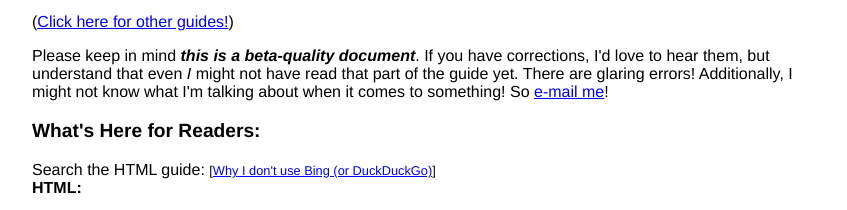
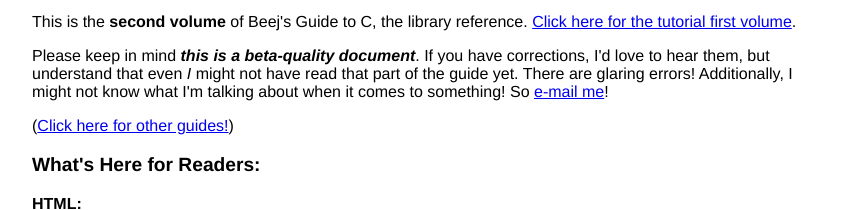
Before and after one commit to beejjorgensen/bgclr, a plain HTML site: page website/index.html in a window 1280 px wide. Shown: the part 496-706 px from the top of the page, without its empty margins (208-1055 px from the left). Drawn offline with Linux system fonts and the light colour scheme.

Commit message:
ref to main guide

```diff
--- a/website/index.html
+++ b/website/index.html
@@ -55,8 +55,9 @@
 		<div class="left">
 			<h1 class="maintitle">Beej's Guide to C Programming&mdash;Library Reference</h1>
 
-			<p>
-			(<a href="http://beej.us/guide/">Click here for other guides!</a>)
+            <p>This is the <b>second volume</b> of Beej's Guide to C,
+            the library reference. <a href="/guide/bgc">Click here for
+            the tutorial first volume</a>.
 
             <p>Please keep in mind <b><i>this is a beta-quality
             document</i></b>. If you have corrections, I'd love to hear
@@ -64,11 +65,14 @@
             that part of the guide yet. There are glaring errors!
             Additionally, I might not know what I'm talking about when
             it comes to something! So <a
-            href="mailto:beej@beej.us">e-mail me</a>!</p>
+            href="mailto:beej@beej.us">e-mail me</a>!
+
+			<p>(<a href="http://beej.us/guide/">Click here for other guides!</a>)
 
 
 			<h3 class="secttitle">What's Here for Readers:</h3>
 
+            <!--
             Search the HTML guide: <span class="small">[<a
             href="whynoddg.html">Why I don't use Bing (or
             DuckDuckGo)</a>]</span>
@@ -76,6 +80,7 @@
             <script async src="https://cse.google.com/cse.js?cx=ae3393718e443f40f">
             </script>
             <div class="gcse-search"></div>
+            -->
 
 			<b class="subsecttitle">HTML:</b>
 			<ul>
```
